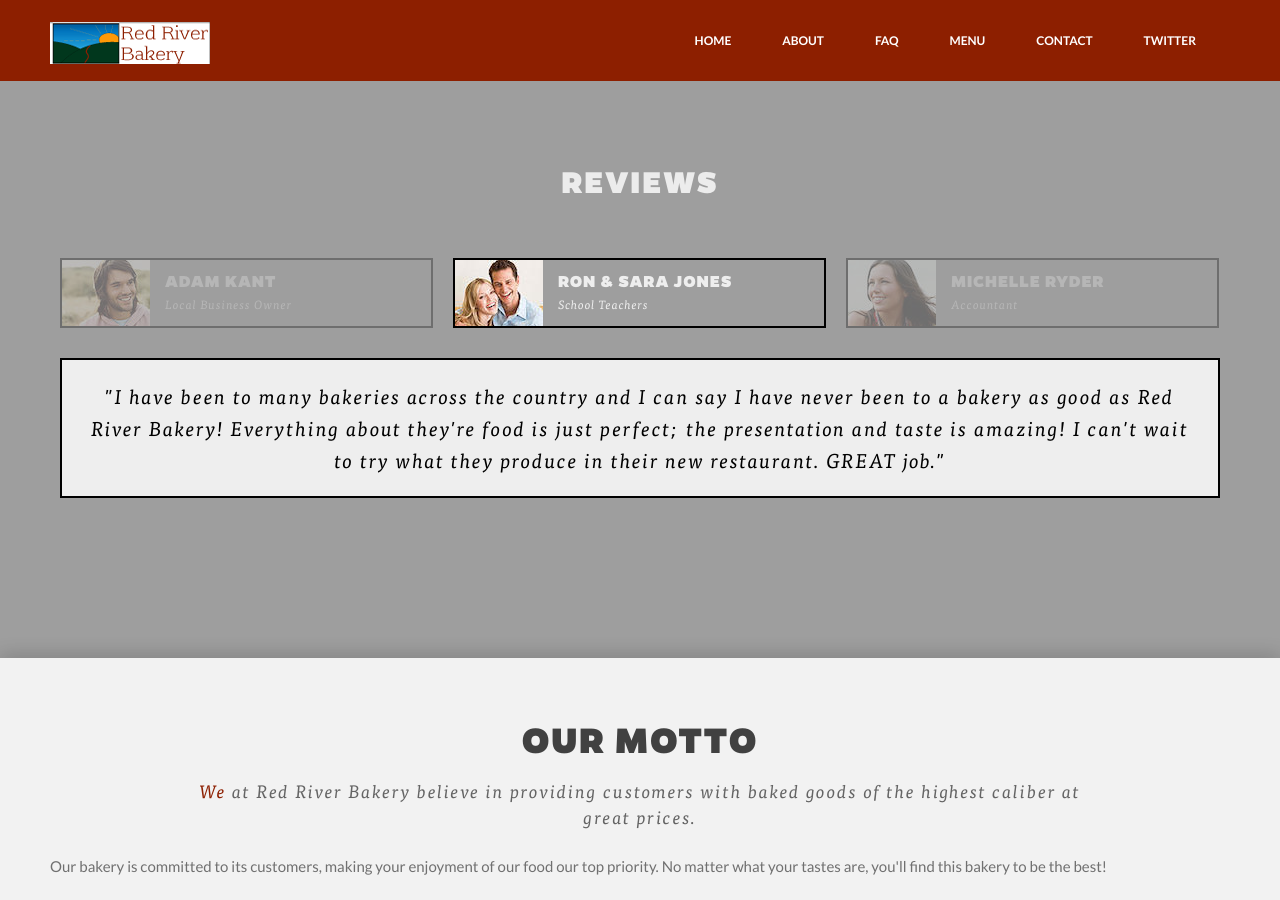
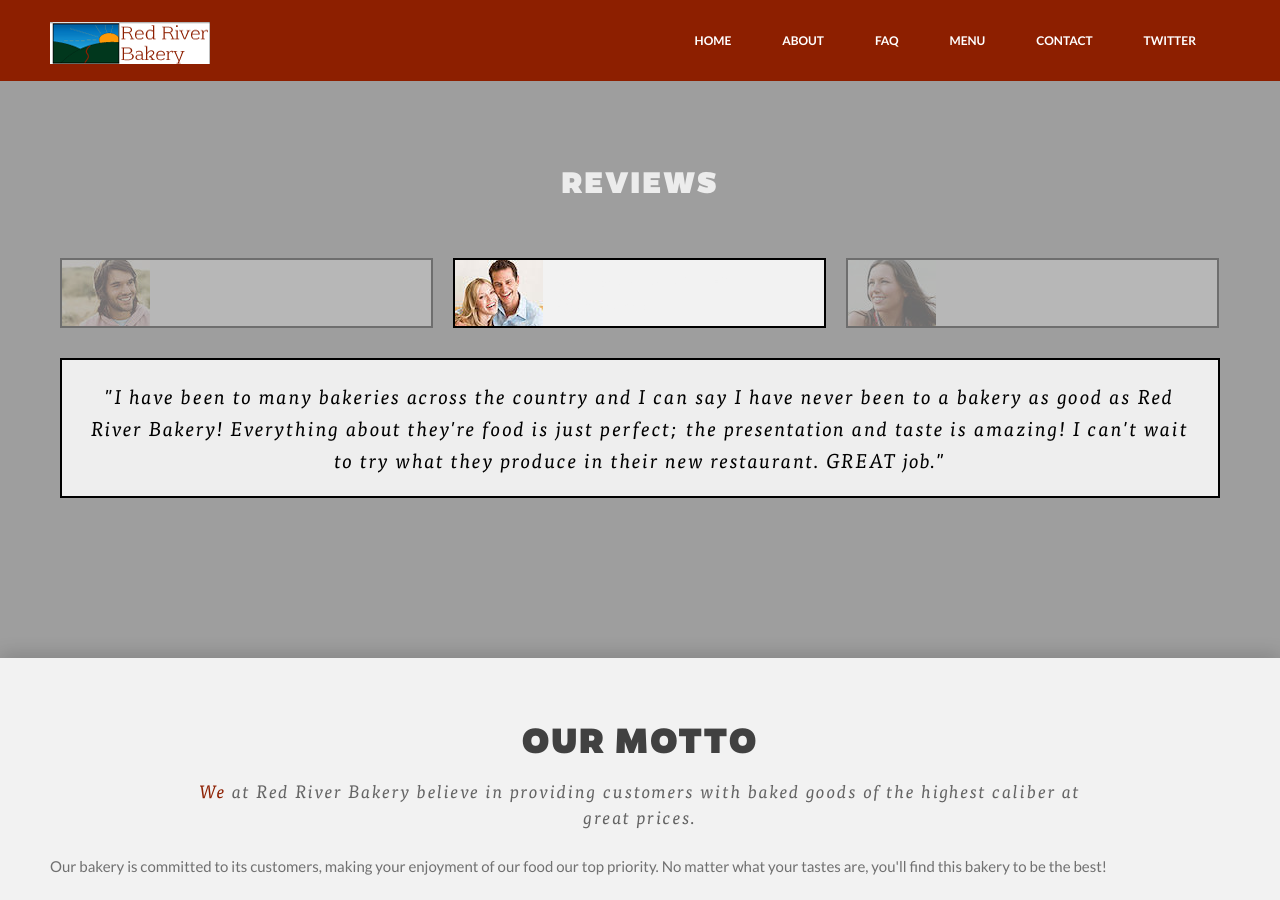
Before and after one commit to fblabake/fblabake.github.io, a Jekyll site: the page built from index.html, in a window 1280 px wide and 900 px high, scrolled down 2705 px. Built offline with Jekyll 4.4.1, drawn with Linux system fonts in a browser that asks for light colours.

Commit message:
Update layout.css

```diff
--- a/css/layout.css
+++ b/css/layout.css
@@ -2608,6 +2608,7 @@
 }
 #sync2 .item{
 	width:calc(100% - 20px);
+	background-color: #f2f2f2;
 	margin-left:10px;
 	margin-right:10px;
     box-sizing: border-box;
@@ -2675,7 +2676,7 @@
 	margin-left:103px;
 	text-align:left;
 	margin-top:12px;
-	color: #EEE;
+	color: #f2f2f2;
 }
 #sync2 .item p{
     font-family: 'TisaPro-Ita';
@@ -2684,7 +2685,7 @@
 	text-align:left;
 	margin-top:2px;
 	font-size:12px;
-	color:#EEE;
+	color:#f2f2f2;
 }
 #sync2 .item:hover {
 	opacity:1;
```
